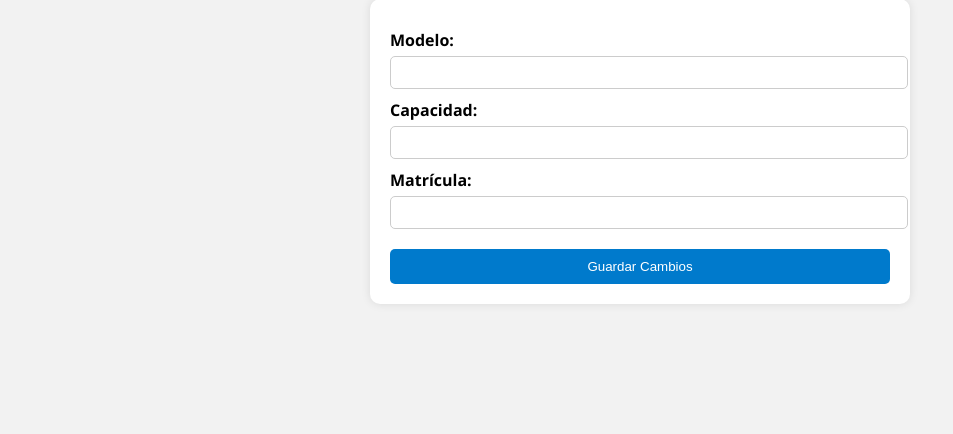
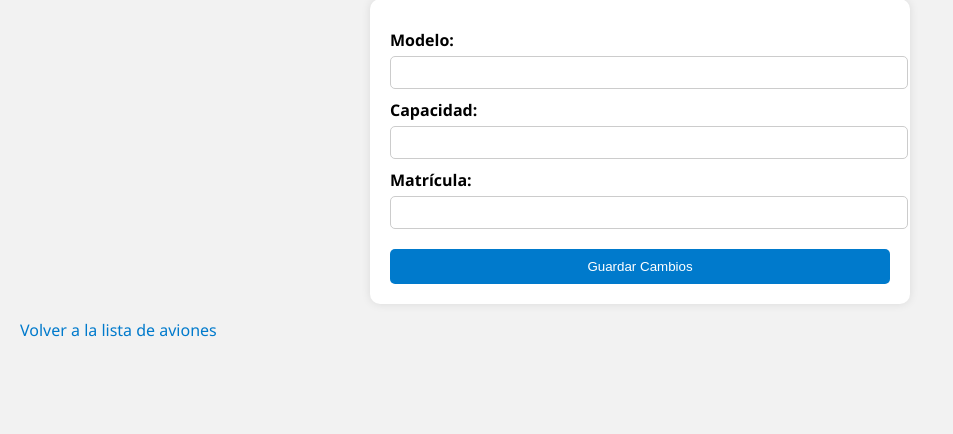
Before and after one commit to ArmandoXool/Abel, a PHP site: page /editar_aviones.php?id=1 in a window 1280 px wide. Shown: the part 107-541 px from the top of the page, without its empty margins (0-953 px from the left). Run offline with PHP 8.4, Linux system fonts and the light colour scheme; data that the repository does not hold is empty.

Commit message:
Actualizado

```diff
--- a/editar_aviones.php
+++ b/editar_aviones.php
@@ -28,5 +28,6 @@ $avion = $resultado->fetch_assoc();
 
         <button type="submit">Guardar Cambios</button>
     </form>
+    <a href="lista_aviones.php">Volver a la lista de aviones</a>
 </body>
 </html>
--- a/update_aviones.php
+++ b/update_aviones.php
@@ -8,7 +8,7 @@ $matricula = $_POST['matricula'];
 
 $sql = "UPDATE aviones SET modelo='$modelo', capacidad=$capacidad, matricula='$matricula' WHERE id=$id";
 if ($conn->query($sql) === TRUE) {
-    header("Location: lista_aviones.php");
+    //header("Location: lista_aviones.php");
 } else {
     echo "Error al actualizar: " . $conn->error;
 }
```
